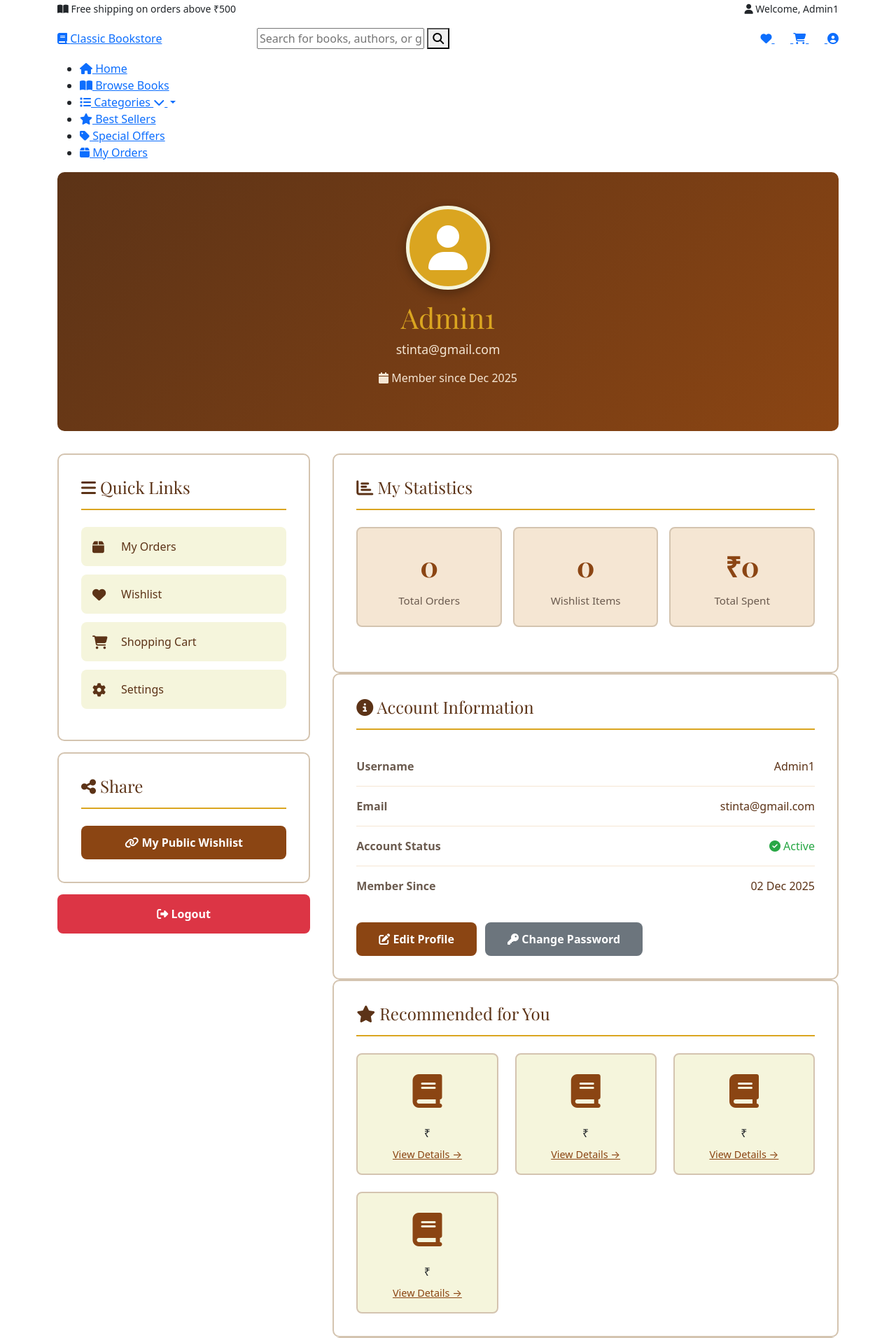
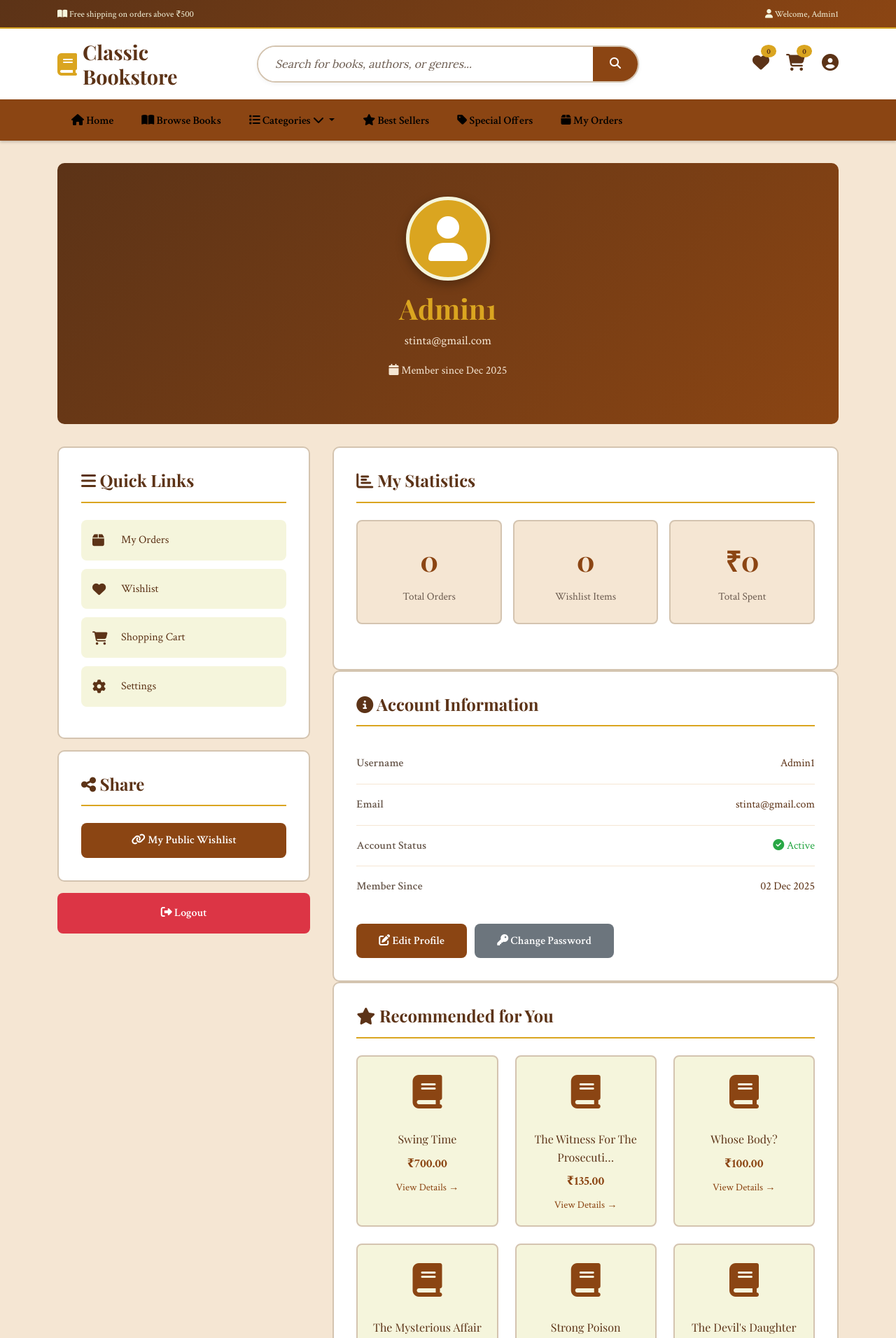
Before and after one commit to Stinta-np/Bookstore-project, a Django app: page /users/profile/ in a window 1280 px wide. Shown: the top 1912 px of the page at 70% size. Run offline with Django 5.2, Linux system fonts and the light colour scheme; a user stored in the database is signed in; data comes from the database, SQL or seed files in the repository; data that the repository does not hold is empty.

Commit message:
Uploaded full bookstore project

```diff
--- a/bookstore/static/css/site.css
+++ /dev/null
@@ -1,2 +0,0 @@
-body { padding-bottom: 60px; }
-.card-img-top { object-fit: cover; height: 220px; }
--- a/orders/models.py
+++ b/orders/models.py
@@ -40,6 +40,9 @@
     payment_method = models.CharField(max_length=20, default='cod')
     paid = models.BooleanField(default=False)
     status = models.CharField(max_length=20, choices=STATUS_CHOICES, default='PLACED')
+    razorpay_order_id = models.CharField(max_length=100, blank=True, null=True)
+    razorpay_payment_id = models.CharField(max_length=100, blank=True, null=True)
+    razorpay_signature = models.CharField(max_length=200, blank=True, null=True)
 
     # Timestamps
     created_at = models.DateTimeField(auto_now_add=True)
--- a/orders/views.py
+++ b/orders/views.py
@@ -203,8 +203,9 @@
     order = get_object_or_404(Order, id=order_id, user=request.user)
 
     # Get recommended books (optional)
-    from books.models import Book
-    recommended_books = Book.objects.all()[:6]
+    recommended_books = Book.objects.exclude(
+        id__in=order.items.values_list('book_id', flat=True)
+    )[:6]
 
     # Remove any email_sent checks - just render the page
     return render(request, 'orders/order_success.html', {
--- a/bookstore/static/css/classic_bookstore.css
+++ b/static/css/classic-bookstore.css
@@ -208,88 +208,73 @@
 }
 
 /* Main Navigation */
-.main-nav {
-  background: var(--primary-brown);
-  box-shadow: 0 2px 4px rgba(0,0,0,0.2);
+
+.main-nav{
+    background: var(--primary-brown);
+    box-shadow: 0 2px 4px rgba(0,0,0,0.2);
 }
 
-.nav-menu {
-  list-style: none;
-  display: flex;
-  gap: 0;
-  margin: 0;
-  padding: 0;
+.nav-menu{
+    list-style:none;
+    display:flex;
+    align-items:center;
+    gap:0;
+    margin:0;
+    padding:0;
 }
 
-.nav-menu li {
-  position: relative;
+.nav-menu li{
+    position:relative;
 }
 
-.nav-menu a {
-  display: block;
-  color: var(--cream);
-  padding: 1rem 1.5rem;
-  font-size: 1rem;
-  font-weight: 600;
-  text-decoration: none;
-  transition: all 0.3s ease;
-  border-right: 1px solid rgba(255,255,255,0.1);
+.nav-menu li a{
+    display:flex;
+    align-items:center;
+    color:var(--cream);
+    padding:16px 22px;
+    text-decoration:none;
+    font-size:16px;
+    font-weight:600;
+    transition:0.3s;
 }
 
-.nav-menu a:hover {
-  background: var(--dark-brown);
-  color: var(--gold);
-}
-
-.nav-menu a i {
-  margin-right: 0.5rem;
+.nav-menu li a:hover{
+    background:var(--dark-brown);
+    color:var(--gold);
 }
 
 /* Dropdown */
-.dropdown {
-  position: relative;
+
+.dropdown-menu{
+    display:none;
+    position:absolute;
+    top:100%;
+    left:0;
+    background:#fff;
+    min-width:220px;
+    padding:0;
+    margin:0;
+    list-style:none;
+    border-radius:0 0 8px 8px;
+    box-shadow:0 4px 10px rgba(0,0,0,0.15);
+    z-index:999;
 }
 
-.dropdown-toggle {
-  cursor: pointer;
+.dropdown-menu li a{
+    color:var(--text-dark);
+    padding:12px 18px;
+    display:block;
+    background:#fff;
 }
 
-.dropdown-menu {
-  display: none;
-  position: absolute;
-  top: 100%;
-  left: 0;
-  background: #FFF;
-  min-width: 200px;
-  box-shadow: 0 4px 12px rgba(0,0,0,0.15);
-  border-radius: 0 0 8px 8px;
-  list-style: none;
-  z-index: 1000;
+.dropdown-menu li a:hover{
+    background:var(--cream);
+    color:var(--primary-brown);
 }
 
-.dropdown:hover .dropdown-menu {
-  display: block;
+.dropdown:hover .dropdown-menu{
+    display:block;
 }
-
-.dropdown-menu li {
-  border-bottom: 1px solid var(--cream);
-}
-
-.dropdown-menu li:last-child {
-  border-bottom: none;
-}
-
-.dropdown-menu a {
-  color: var(--text-dark);
-  padding: 0.75rem 1.5rem;
-  border: none;
-}
-
-.dropdown-menu a:hover {
-  background: var(--cream);
-  color: var(--primary-brown);
-}
-
 /* Main Content */
 .main-content {
   min-height: 60vh;
@@ -509,3 +494,98 @@
     font-size: 5rem;
     color: #8B4513;
 }
+/* FORCE FIX NAVBAR */
+
+.main-nav{
+    background:#8B4513 !important;
+    width:100%;
+}
+
+.main-nav .nav-menu{
+    display:flex !important;
+    flex-direction:row !important;
+    align-items:center !important;
+    list-style:none !important;
+    margin:0 !important;
+    padding:0 !important;
+}
+
+.main-nav .nav-menu li{
+    list-style:none !important;
+    position:relative !important;
+}
+
+.main-nav .nav-menu li a{
+    display:block !important;
+    color:white !important;
+    padding:15px 20px !important;
+    text-decoration:none !important;
+    font-size:16px !important;
+}
+
+.main-nav .nav-menu li a:hover{
+    background:#5C3317 !important;
+    color:#DAA520 !important;
+}
+
+/* Dropdown Fix */
+
+.main-nav .dropdown-menu{
+    display:none;
+    position:absolute !important;
+    top:100% !important;
+    left:0 !important;
+    background:white !important;
+    min-width:220px !important;
+    z-index:9999 !important;
+}
+
+.main-nav .dropdown:hover .dropdown-menu{
+    display:block !important;
+}
+
+.main-nav .dropdown-menu li{
+    width:100%;
+}
+
+.main-nav .dropdown-menu li a{
+    color:black !important;
+    background:white !important;
+}
+/* ===== NAVBAR FIX ===== */
+
+.main-nav .nav-menu{
+    display:flex !important;
+    flex-wrap:wrap !important;
+    flex-direction:row !important;
+    align-items:center !important;
+    list-style-type:none !important;
+    margin:0 !important;
+    padding:0 !important;
+}
+
+.main-nav .nav-menu li{
+    display:block !important;
+    position:relative !important;
+}
+
+.main-nav .nav-menu li a{
+    display:block !important;
+    padding:15px 20px !important;
+    color:black !important;
+    text-decoration:none !important;
+}
+
+.main-nav .dropdown-menu{
+    position:absolute !important;
+    display:none !important;
+    background:white !important;
+    top:100% !important;
+    left:0 !important;
+    min-width:220px !important;
+    z-index:9999 !important;
+}
+
+.main-nav .dropdown:hover .dropdown-menu{
+    display:block !important;
+}
--- a/users/templates/users/profile.html
+++ b/users/templates/users/profile.html
@@ -313,9 +313,12 @@
     </div>
 
     <!-- Logout -->
-    <a href="{% url 'users:logout' %}" class="logout-btn">
+    <form method="post" action="{% url 'users:logout' %}" style="margin: 0;">
+  {% csrf_token %}
+  <button type="submit" class="logout-btn" style="border: none; cursor: pointer;">
     <i class="fas fa-sign-out-alt"></i> Logout
-    </a>
+  </button>
+</form>
   </div>
 
   <!-- Main Content -->
@@ -380,6 +383,7 @@
     </div>
 
 <!-- Recommended Books -->
+
 <div class="profile-card">
   <h3 class="card-title">
     <i class="fas fa-star"></i> Recommended for You
@@ -388,44 +392,47 @@
   {% if recommended %}
   <div class="recommended-books">
     {% for book in recommended %}
-        <div class="recommended-book">
+    <a href="{% url 'books:detail' book.id %}" class="recommended-book" style="text-decoration: none; color: inherit;">
       <div class="book-icon">
-                    <!-- For any book image display -->
-        {% if item.book.image %}
-           <img src="{{ item.book.image.url }}" alt="{{ item.book.title }}">
+        {% if book.image %}
+          <img src="{{ book.image.url }}" alt="{{ book.title }}" style="width: 100%; height: 120px; object-fit: cover; border-radius: 5px;">
         {% else %}
           <i class="fas fa-book"></i>
         {% endif %}
       </div>
       <div class="book-title">{{ book.title|truncatechars:30 }}</div>
       <div class="book-price">₹{{ book.price }}</div>
-          <a href="{% url 'books:detail' book.id %}" style="color: #8B4513; font-size: 0.9rem; margin-top: 0.5rem; display: inline-block;">
+      <span style="color: #8B4513; font-size: 0.9rem; margin-top: 0.5rem; display: inline-block;">
         View Details →
+      </span>
     </a>
-        </div>
     {% endfor %}
   </div>
   {% else %}
+  <div style="text-align: center; padding: 2rem; color: #6B5B4F;">
+    <i class="fas fa-book" style="font-size: 3rem; color: #D4C4B0; margin-bottom: 1rem;"></i>
+    <p>No recommendations available yet. Add books to your wishlist to get personalized recommendations!</p>
+    <a href="{% url 'books:book_list' %}" class="btn-edit-profile" style="margin-top: 1rem;">
+      <i class="fas fa-shopping-bag"></i> Browse Books
+    </a>
+  </div>
+  {% endif %}
+</div>
       <!-- Placeholder recommendations -->
       <div class="recommended-books">
         {% for i in "1234" %}
 <div class="recommended-book">
   <div class="book-icon">
-        {% if item.book.image %}
-          <img src="{{ item.book.image.url }}" alt="{{ item.book.title }}" style="width: 100%; height: 100px; object-fit: cover; border-radius: 5px;">
-        {% else %}
     <i class="fas fa-book"></i>
-        {% endif %}
   </div>
-          <div class="rec-book-title">{{ book.title|truncatechars:35 }}</div>
-        <div class="rec-book-price">₹{{ book.price }}</div>
+  <div class="book-title">Recommended Book</div>
+  <div class="book-price">₹0</div>
           <a href="#" style="color: #8B4513; font-size: 0.9rem; margin-top: 0.5rem; display: inline-block;">
             View Details →
           </a>
         </div>
         {% endfor %}
       </div>
-      {% endif %}
     </div>
     <!-- Recent Activity -->
     <div class="profile-card">
--- a/users/urls.py
+++ b/users/urls.py
@@ -7,6 +7,6 @@
 urlpatterns = [
     path('signup/', views.signup_view, name='signup'),
     path('login/', auth_views.LoginView.as_view(template_name='users/login.html'), name='login'),
-    path('logout/', auth_views.LogoutView.as_view(), name='logout'),
+    path('logout/', views.logout_view, name='logout'),
     path('profile/', views.profile, name='profile'),
 ]
--- a/users/views.py
+++ b/users/views.py
@@ -1,7 +1,11 @@
 from django.shortcuts import render, redirect
-from django.contrib.auth import login,logout
+from django.contrib.auth import login, logout
 from django.contrib.auth.forms import UserCreationForm
-from recommendations.utils import wishlist_recommendations
+from django.contrib.auth.decorators import login_required
+from orders.models import Order
+from wishlist.models import Wishlist
+from books.models import Book
+from django.views.decorators.http import require_POST
 
 def signup_view(request):
     if request.method == 'POST':
@@ -14,12 +18,34 @@
         form = UserCreationForm()
     return render(request, 'users/signup.html', {'form': form})
 
+@login_required
 def profile(request):
-    recommended = wishlist_recommendations(request.user)
+    # Get user statistics
+    user_orders = Order.objects.filter(user=request.user)
+    total_orders = user_orders.count()
+    total_spent = sum(order.total_amount for order in user_orders)
+    wishlist_count = Wishlist.objects.filter(user=request.user).count()
+
+    # Get last order
+    last_order = user_orders.first() if user_orders.exists() else None
+
+    # Get recommendations
+    try:
+        from recommendations.utils import wishlist_recommendations
+        recommended = wishlist_recommendations(request.user)
+    except:
+        # Fallback: get random books if recommendations fail
+        recommended = Book.objects.filter(stock__gt=0).order_by('?')[:6]
 
     return render(request, 'users/profile.html', {
-        'recommended': recommended
+        'recommended': recommended,
+        'total_orders': total_orders,
+        'total_spent': total_spent,
+        'wishlist_count': wishlist_count,
+        'last_order': last_order,
     })
+
+@require_POST
 def logout_view(request):
     logout(request)
-    return redirect ("home")
+    return redirect("books:home")
```
Also changed, not shown: bookstore/settings.py (+4 -3 lines), orders/templates/orders/order_success.html (+3 -4 lines), payments/templates/payments/pay.html (+7 -7 lines), payments/views.py (+81 -41 lines), recommendations/utils.py (+26 -10 lines), bookstore/static/css/js/site.js (deleted), orders/migrations/0002_order_razorpay_order_id_order_razorpay_payment_id_and_more.py (added). Lines whose indentation alone changed are shown as unchanged.
